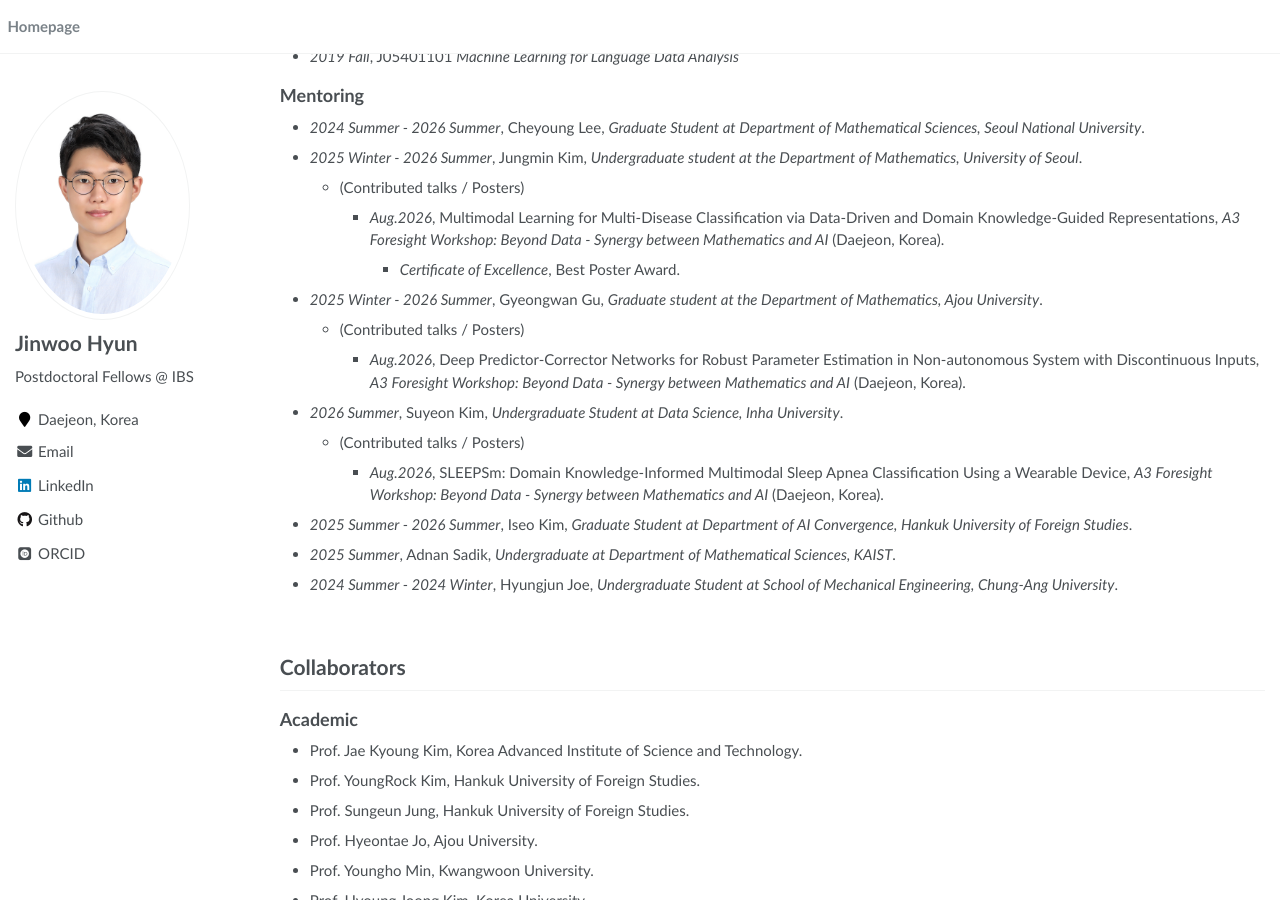
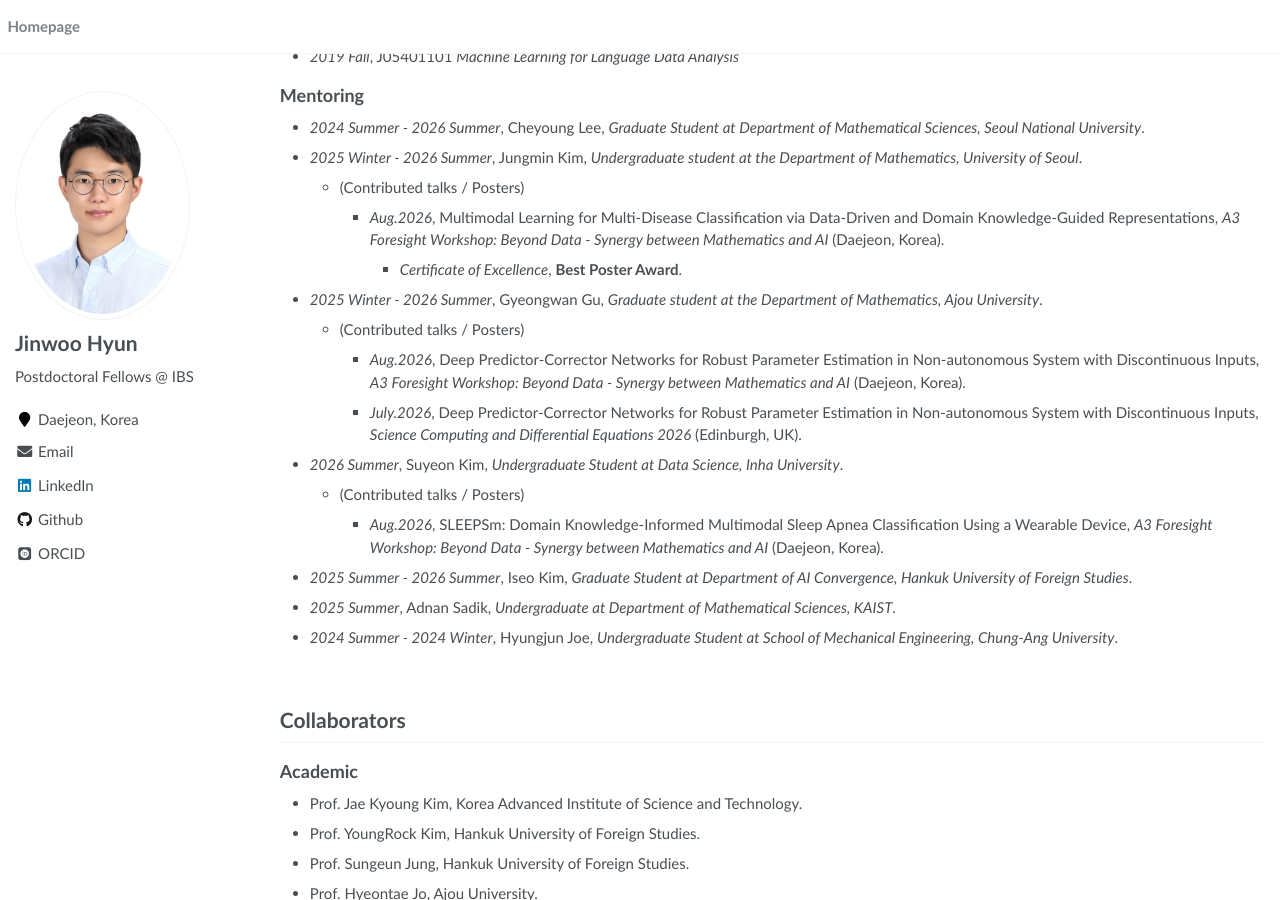
Before and after one commit to JW-George/JW-George.github.io, a Jekyll site: the page built from index.md, in a window 1280 px wide and 900 px high, scrolled down 4857 px. Built offline with Jekyll 4.4.1, drawn with Linux system fonts in a browser that asks for light colours; some web fonts are replaced.

Commit message:
Update index.md

```diff
--- a/index.md
+++ b/index.md
@@ -293,13 +293,15 @@ Workshop on Machine Learning and Compression, NeurIPS 2024 (Poster)
 
       - *Aug.2026*, Multimodal Learning for Multi-Disease Classification via Data-Driven and Domain Knowledge-Guided Representations, *A3 Foresight Workshop: Beyond Data - Synergy between Mathematics and AI* (Daejeon, Korea).
 
-        - *Certificate of Excellence*, Best Poster Award.
+        - *Certificate of Excellence*, **Best Poster Award**.
 
 - *2025 Winter - 2026 Summer*, Gyeongwan Gu, *Graduate student at the Department of Mathematics, Ajou University*.
 
     - (Contributed talks / Posters)
 
       - *Aug.2026*, Deep Predictor-Corrector Networks for Robust Parameter Estimation in Non-autonomous System with Discontinuous Inputs, *A3 Foresight Workshop: Beyond Data - Synergy between Mathematics and AI* (Daejeon, Korea).
+
+      - *July.2026*, Deep Predictor-Corrector Networks for Robust Parameter Estimation in Non-autonomous System with Discontinuous Inputs, *Science Computing and Differential Equations 2026* (Edinburgh, UK).
 
 - *2026 Summer*, Suyeon Kim, *Undergraduate Student at Data Science, Inha University*.
 
```
